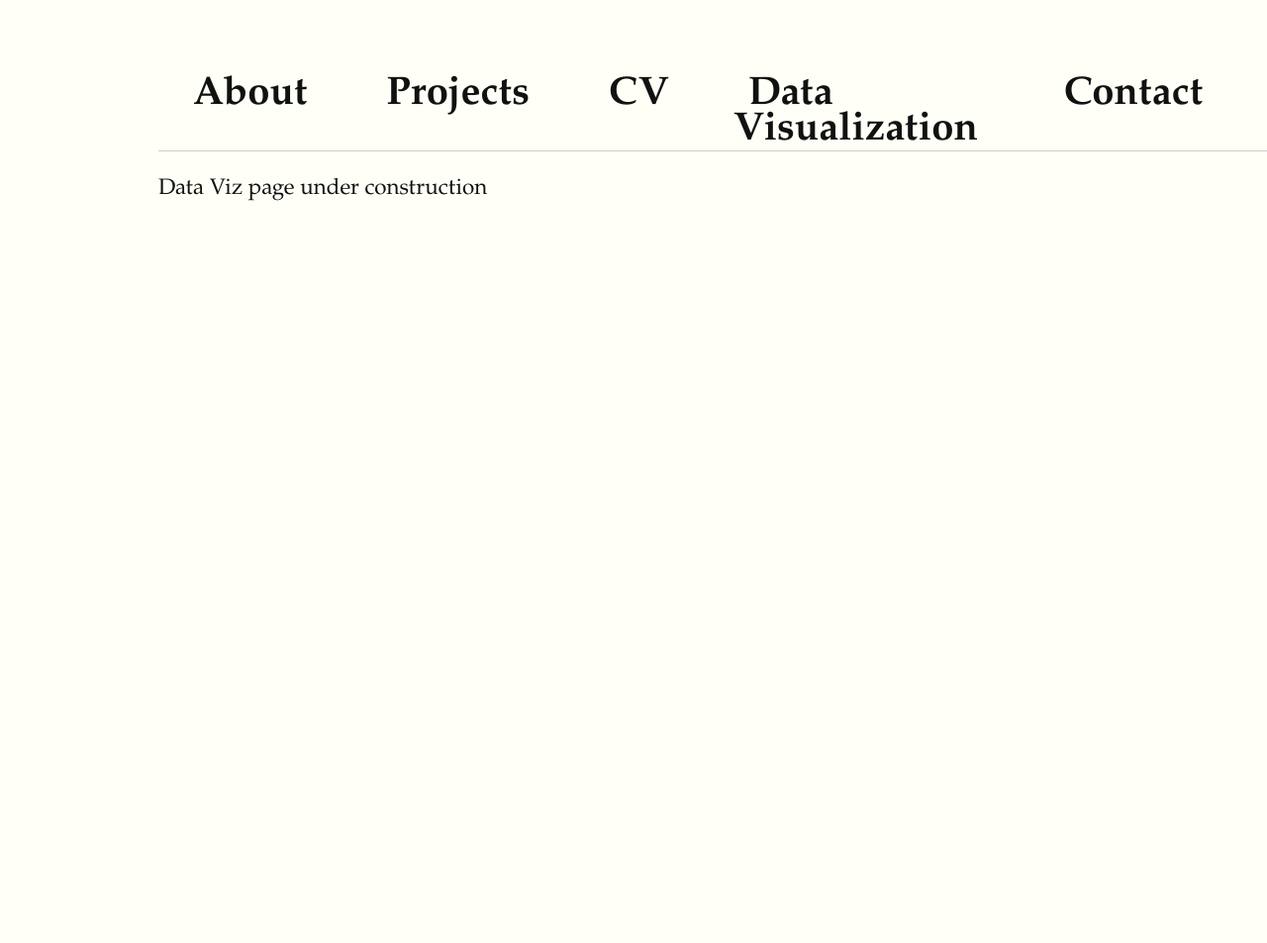
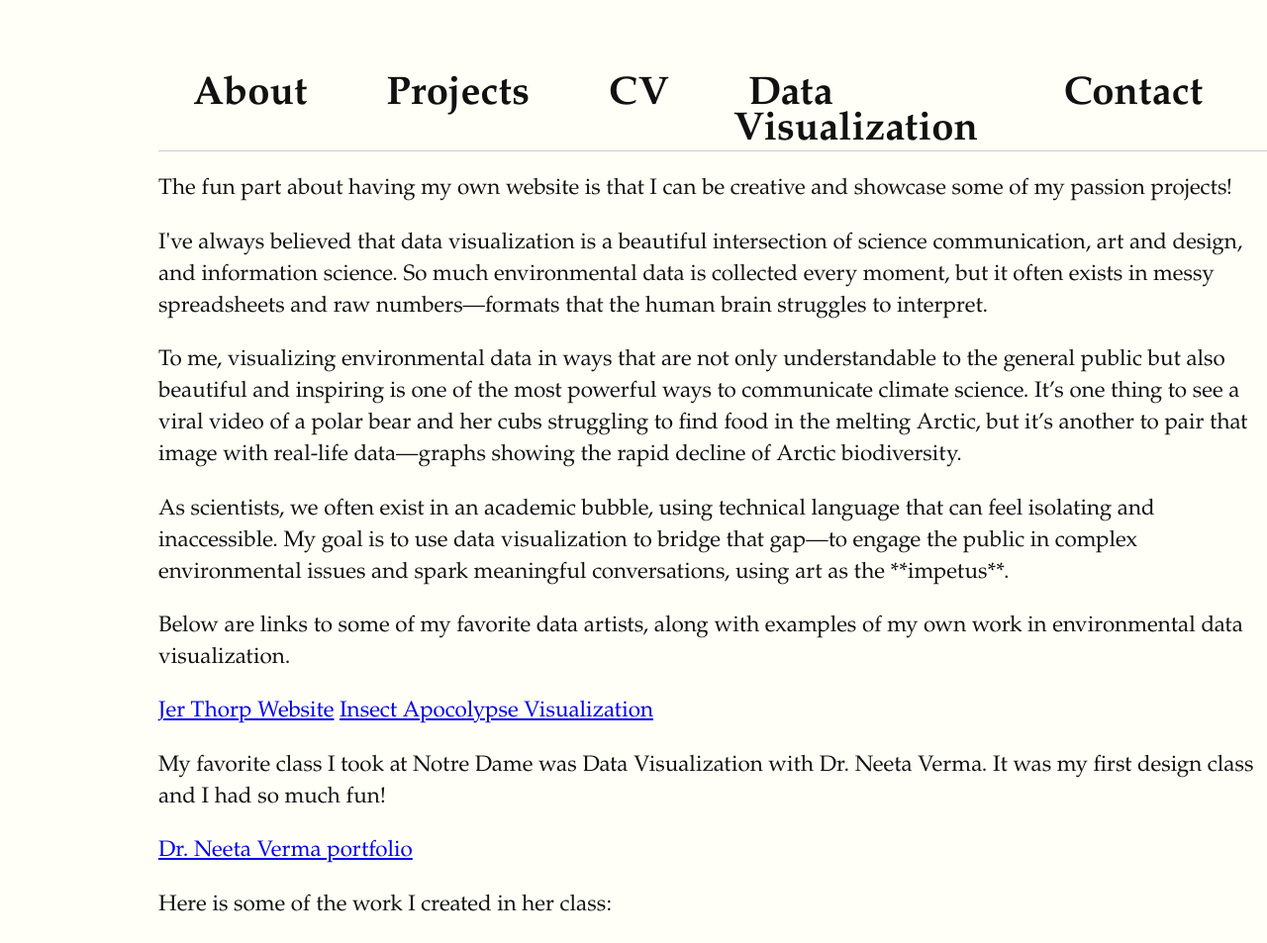
Before and after one commit to eva-deegan/eva-deegan.github.io, a Jekyll site: the page built from dataviz.md, in a window 1280 px wide. Shown: the whole page at 99% size. Built offline with Jekyll 4.4.1, drawn with Linux system fonts in a browser that asks for light colours; before the commit the page ends 900 px from its top, so only the background shows below that.

Commit message:
data vis

```diff
--- a/dataviz.md
+++ b/dataviz.md
@@ -4,4 +4,21 @@ title: ""
 permalink: /dataviz/
 ---
 
-<p> Data Viz page under construction</p>
+<p>The fun part about having my own website is that I can be creative and showcase some of my passion projects!</p>
+
+<p>I've always believed that data visualization is a beautiful intersection of science communication, art and design, and information science. So much environmental data is collected every moment, but it often exists in messy spreadsheets and raw numbers—formats that the human brain struggles to interpret.</p>
+
+<p>To me, visualizing environmental data in ways that are not only understandable to the general public but also beautiful and inspiring is one of the most powerful ways to communicate climate science. It’s one thing to see a viral video of a polar bear and her cubs struggling to find food in the melting Arctic, but it’s another to pair that image with real-life data—graphs showing the rapid decline of Arctic biodiversity.</p>
+
+<p>As scientists, we often exist in an academic bubble, using technical language that can feel isolating and inaccessible. My goal is to use data visualization to bridge that gap—to engage the public in complex environmental issues and spark meaningful conversations, using art as the **impetus**.</p>
+
+<p>Below are links to some of my favorite data artists, along with examples of my own work in environmental data visualization.</p>
+
+<a href="https://www.jerthorp.me/">Jer Thorp Website</a>
+<a href="https://www.reuters.com/graphics/GLOBAL-ENVIRONMENT/INSECT-APOCALYPSE/egpbykdxjvq/">Insect Apocolypse Visualization</a>
+
+
+<p>My favorite class I took at Notre Dame was Data Visualization with Dr. Neeta Verma. It was my first design class and I had so much fun!</p>
+<a href="https://www.designv.us/work">Dr. Neeta Verma portfolio</a>
+
+<p>Here is some of the work I created in her class:</p>
```
